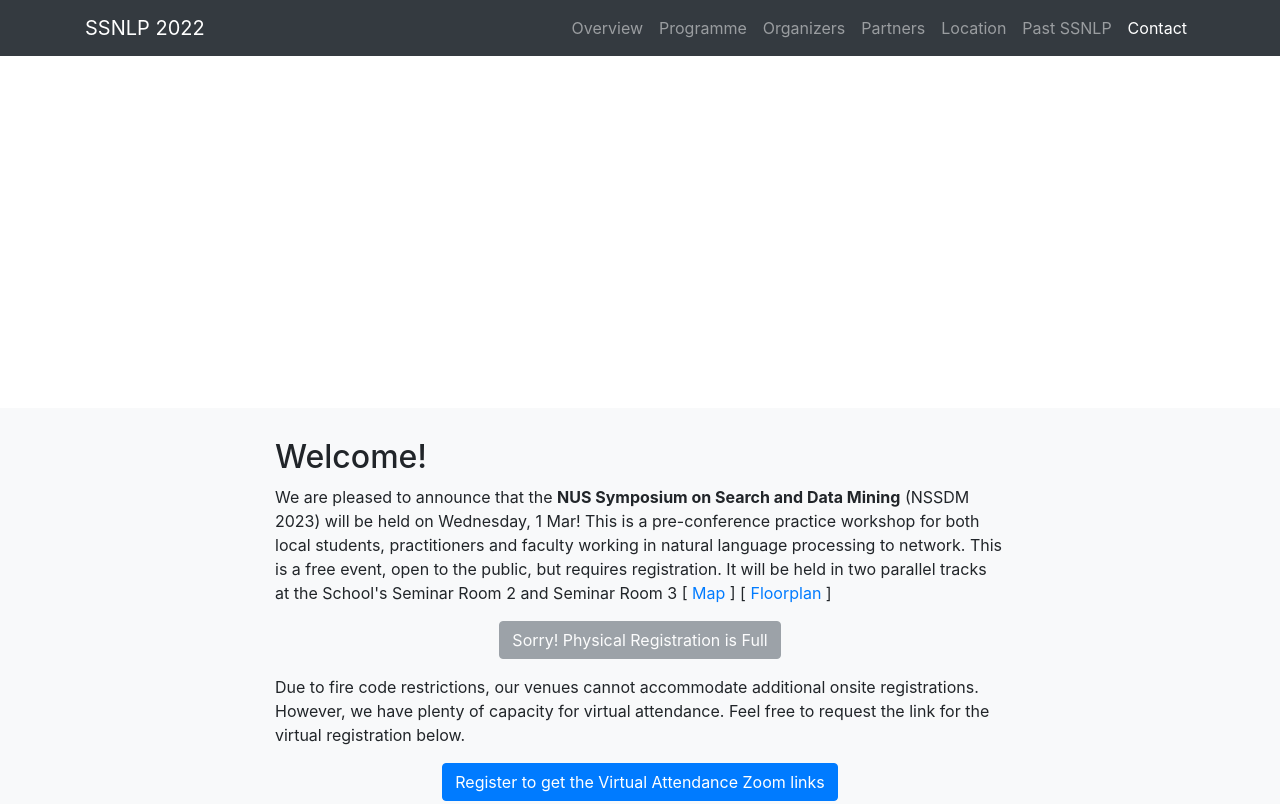
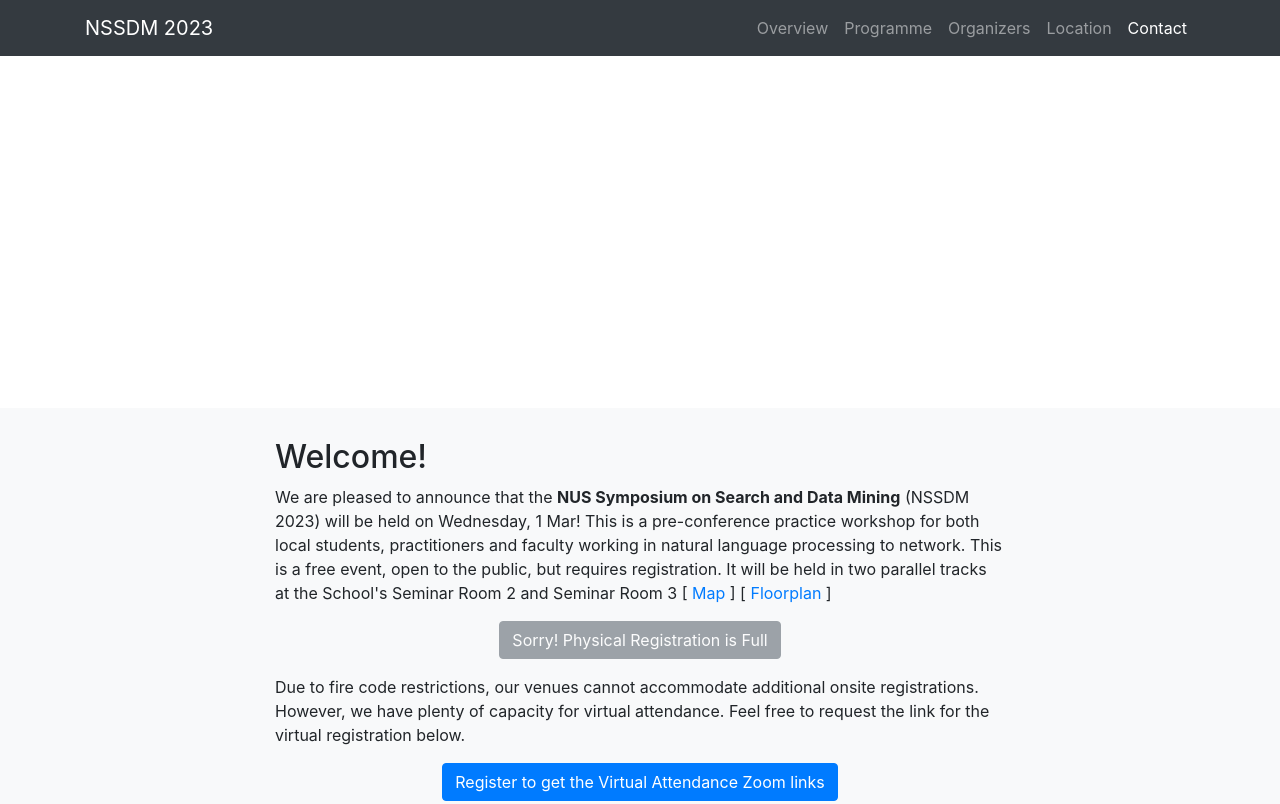
Before and after one commit to WING-NUS/NSSDM-2023, a website with bundled scripts: page index.html in a window 1280 px wide. Shown: the top 804 px of the page. Built offline with nearby package versions, Linux system fonts and the light colour scheme; files whose address does not match are found by name.

Commit message:
Updated index.html

```diff
--- a/index.html
+++ b/index.html
@@ -104,7 +104,7 @@
     <div class="container">
         <div class="navbar-header">
             <a class="navbar-brand js-scroll-trigger" href="#">
-                SSNLP 2022
+                NSSDM 2023
             </a>
         </div>
         <button class="navbar-toggler" type="button" data-toggle="collapse" data-target="#navbarResponsive"
@@ -123,16 +123,16 @@
                 <li class="nav-item">
                     <a class="nav-link js-scroll-trigger" href="#organizers">Organizers</a>
                 </li>
-                <li class="nav-item">
+<!--                 <li class="nav-item">
                     <a class="nav-link js-scroll-trigger" href="#partners">Partners</a>
-                </li>
+                </li> -->
 <!-- Partners, Photos -->
                 <li class="nav-item">
                     <a class="nav-link js-scroll-trigger" href="#location">Location</a>
                 </li>
-                <li class="nav-item">
+<!--                 <li class="nav-item">
                     <a class="nav-link js-scroll-trigger" href="#past-ssnlp">Past SSNLP</a>
-                </li>
+                </li> -->
                 <li class="nav-item">
                     <a class="nav-link js-scroll-trigger" href="#contact">Contact</a>
                 </li>
```
